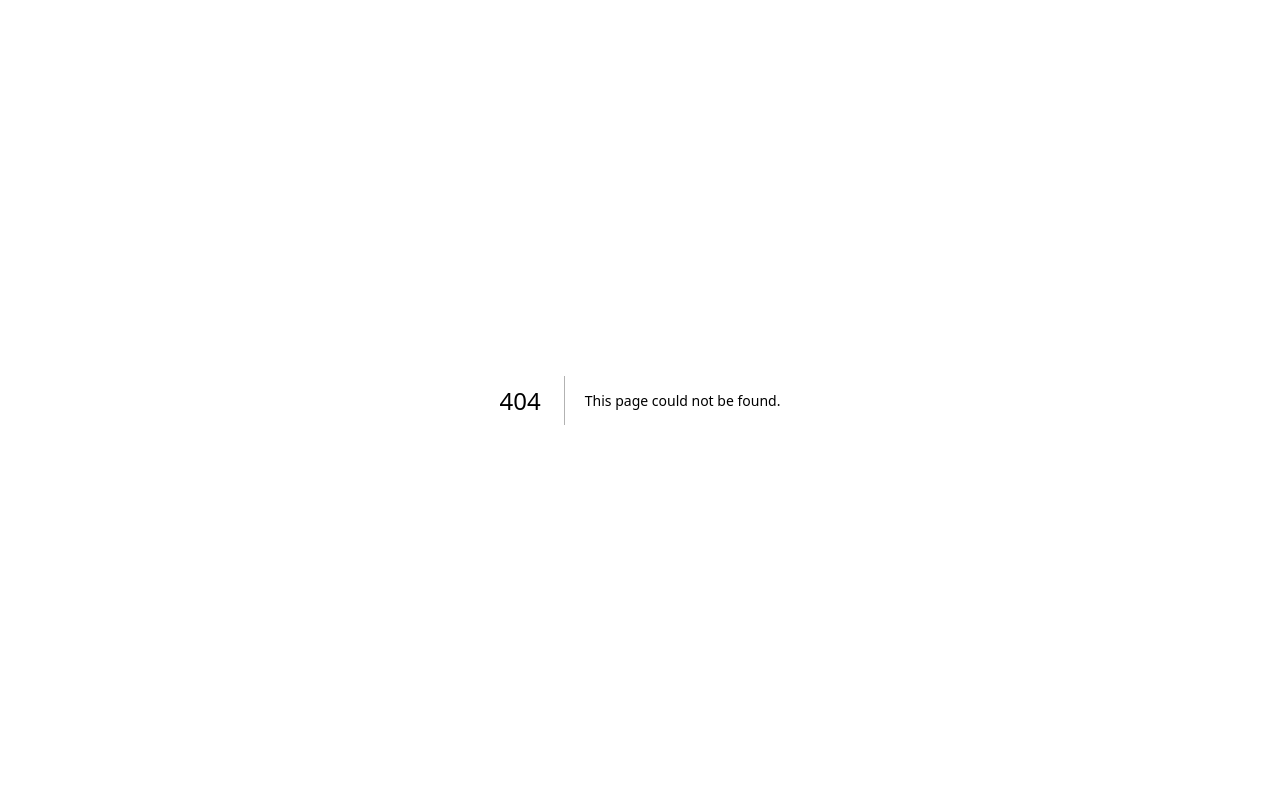
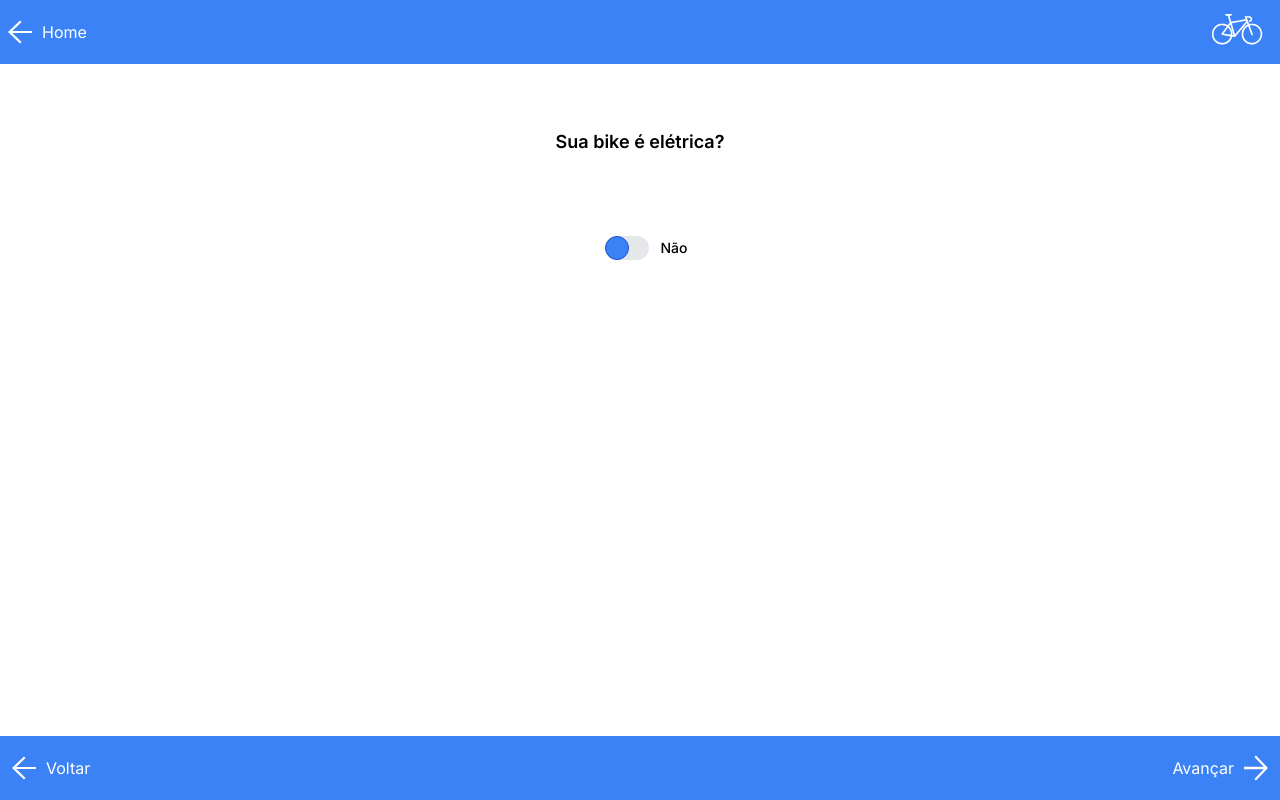
Before and after one commit to vgont/brainstormers-porto-bike, a Next.js app: page /eletrica in a window 1280 px wide. Before the commit this address had no page. Built offline with nearby package versions, Linux system fonts and the light colour scheme.

Commit message:
isElectric page created

```diff
--- /dev/null
+++ b/src/app/eletrica/page.tsx
@@ -0,0 +1,54 @@
+"use client";
+import { useState, useEffect } from "react";
+import Footer from "../components/Footer";
+import Header from "../components/Header";
+import Title from "../components/Title";
+import useBikeStore from "../stores/useBikeStore";
+import InputField from "../components/InputField";
+import Toggle from "../components/Toggle";
+
+export default function Eletrica() {
+  const { isElectric, setIsElectric, powerInWatts, setPowerInWatts } =
+    useBikeStore();
+  const [isValidated, setIsValidated] = useState(false);
+
+  useEffect(() => {
+    if (!isElectric) return setPowerInWatts(null);
+  }, [isElectric]);
+
+  useEffect(() => {
+    if (powerInWatts && powerInWatts > 0 && powerInWatts <= 250) {
+      return setIsValidated(true);
+    }
+    setIsValidated(false);
+  }, [powerInWatts]);
+
+  return (
+    <main className="flex flex-col items-center h-screen">
+      <Header />
+      <Title>{"Sua bike é elétrica?"}</Title>
+      <div className="flex flex-col justify-center items-center mt-20 mb-auto space-y-10">
+        <Toggle isToggled={isElectric} setIsToggled={setIsElectric} />
+        {isElectric && (
+          <div className="flex flex-col justify-center items-center gap-10">
+            <InputField
+              typeOfInput="number"
+              idName="eletrica"
+              placeHolder="até 250"
+              valueInput={powerInWatts as number}
+              setStateFunction={setPowerInWatts}
+              isValidated={isValidated}
+            >
+              {"Potência (Watts)"}
+            </InputField>
+          </div>
+        )}
+      </div>
+      <Footer
+        pathUrlBack="/tipo"
+        pathUrlNext="/modificacoes"
+        isValidated={isElectric ? isValidated : true}
+      />
+    </main>
+  );
+}
```
